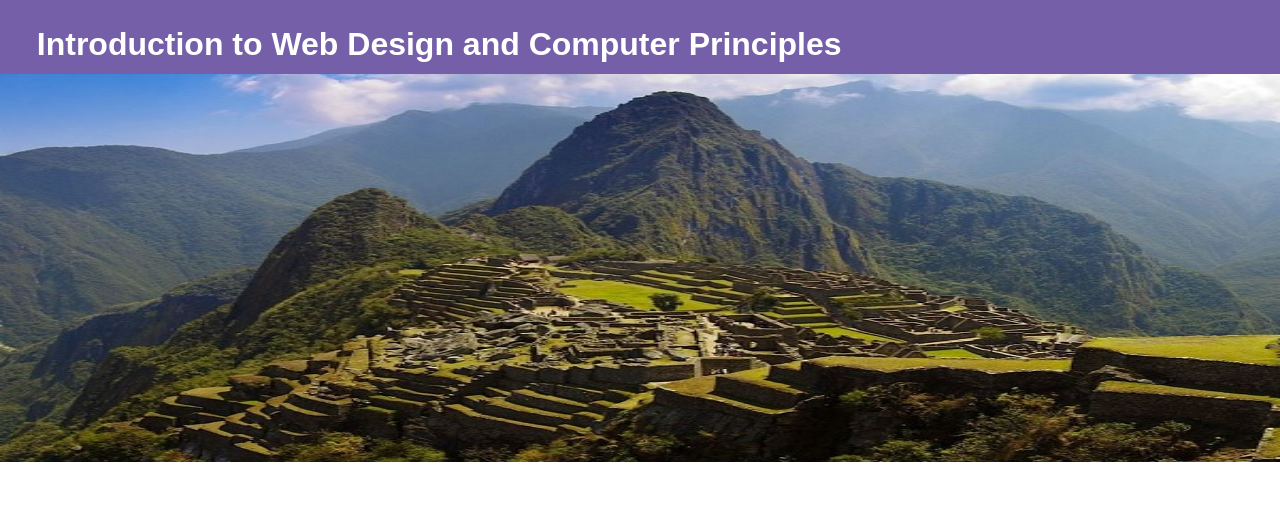
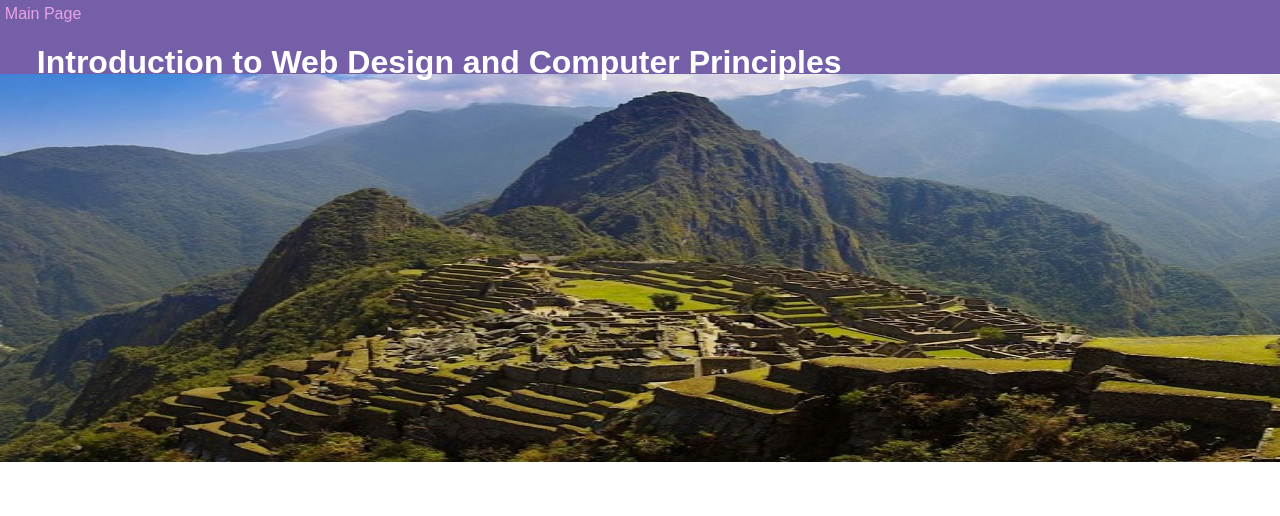
Before and after one commit to ivettegcortez/webdesign, a plain HTML site: page index.html in a window 1280 px wide. Shown: the top 516 px of the page. Drawn offline with Linux system fonts and the light colour scheme.

Commit message:
Update index.html

```diff
--- a/index.html
+++ b/index.html
@@ -8,6 +8,7 @@
   </head>
   <body>
       <header>
+        <a href = "../ivettegcortez.github.io/index.html">Main Page</a>
         <h1 >Introduction to Web Design and Computer Principles</h1>
       </header>
       <main>
```
